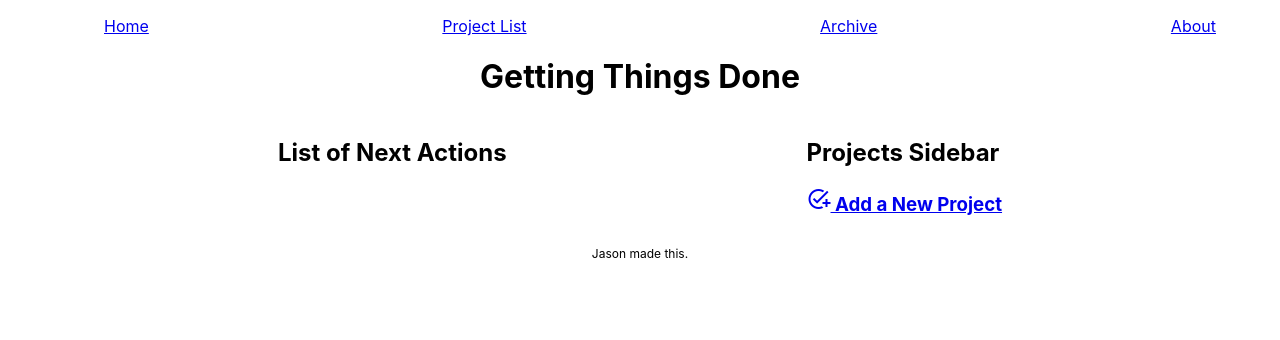
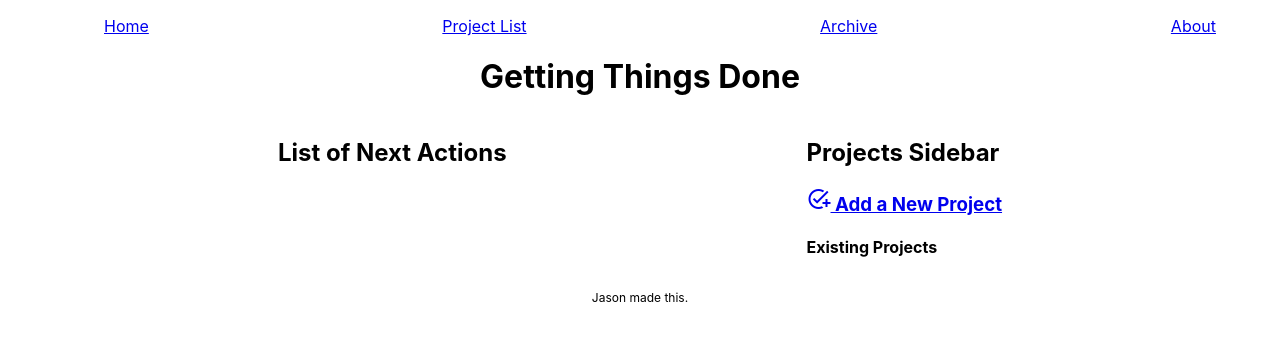
Before and after one commit to jallend1/gtdapp, a React (Create React App) app: page / in a window 1280 px wide. Shown: the top 340 px of the page. Built offline with nearby package versions, Linux system fonts and the light colour scheme.

Commit message:
Begins individual Project page and establishing appropriate routing for those projects

```diff
--- a/src/App.js
+++ b/src/App.js
@@ -4,8 +4,9 @@ import { Switch, Route } from "react-router-dom";
 import NavBar from "./Components/NavBar";
 import Header from "./Components/Header";
 import Main from './Components/Main';
+import Project from './Components/Project';
+import ProjectList from './Components/ProjectList';
 import NewProject from './Components/NewProject';
-import ProjectList from './Components/ProjectList';
 import About from "./Components/About";
 import Error from "./Components/Error";
 import Footer from "./Components/Footer";
@@ -28,6 +29,9 @@ function App() {
         <Route path="/projects/new">
           <NewProject />
         </Route>
+        <Route path="/projects/:id" children={<Project projects={projects} />}>
+          <Project />
+        </Route>
         <Route path="/projects">
           <ProjectList projects = { projects } />
         </Route>
--- /dev/null
+++ b/src/Components/Project.js
@@ -0,0 +1,10 @@
+import { useParams } from 'react-router-dom';
+
+const Project = (props) => {
+    console.log(props)
+    let {id} = useParams;
+    console.log(id);
+    return 'hello'
+}
+
+export default Project;
--- a/src/Components/Sidebar.js
+++ b/src/Components/Sidebar.js
@@ -4,6 +4,10 @@ const Sidebar = () => {
     <div>
       <h2>Projects Sidebar</h2>
       <Link to="/projects/new"><h3><span className="material-icons">add_task</span> Add a New Project</h3></Link>
+      <div>
+        <h4>Existing Projects</h4>
+
+      </div>
     </div>
   );
 };
```
